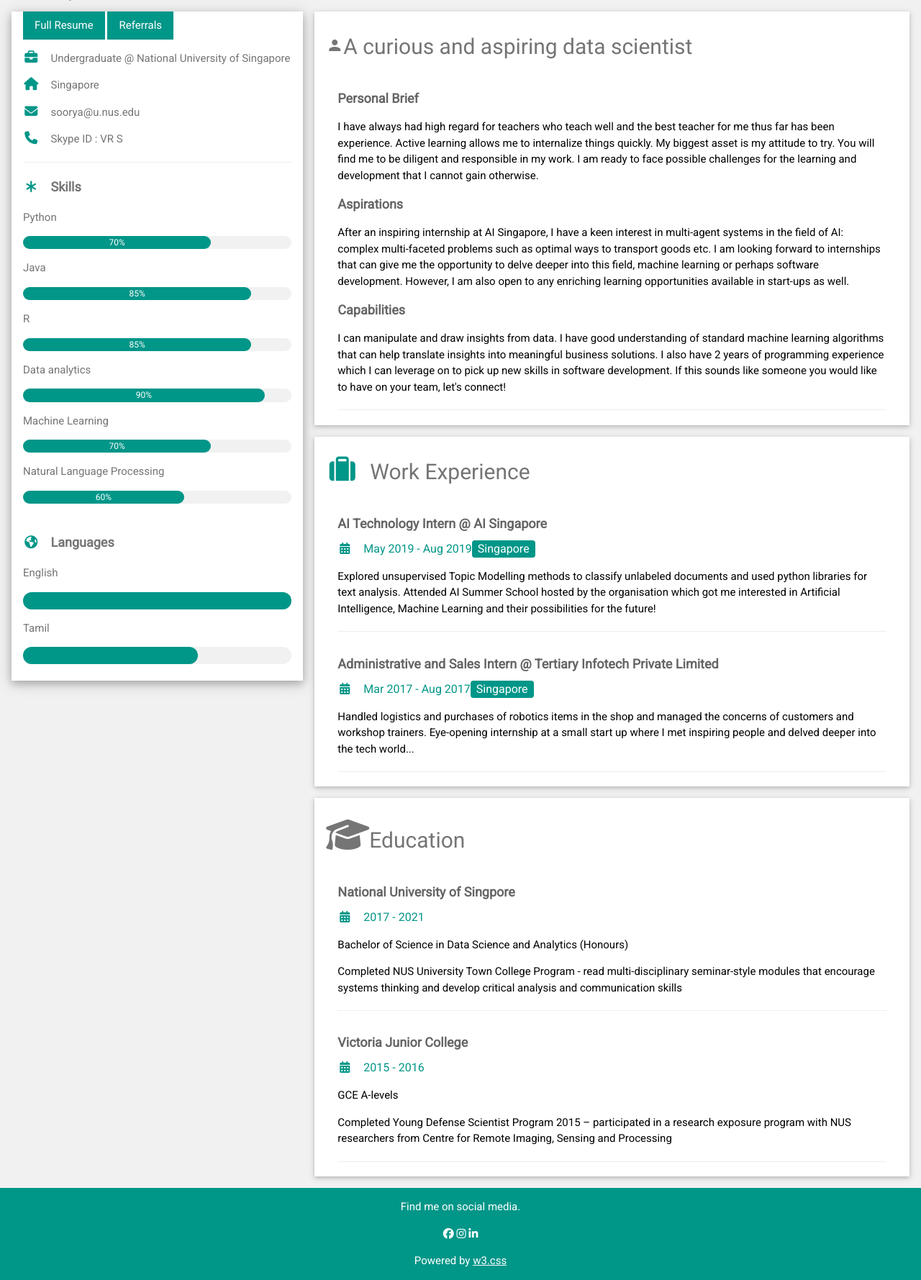
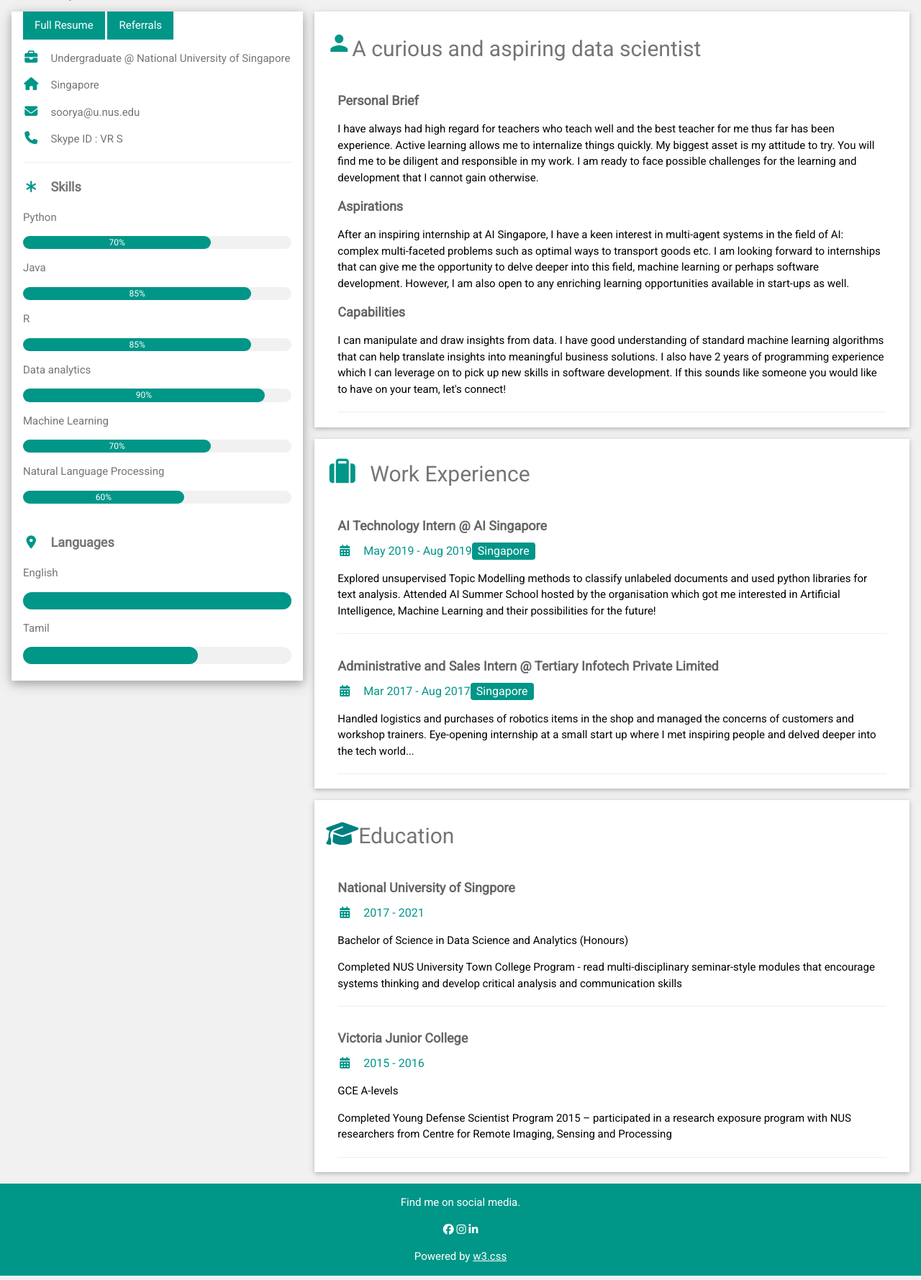
Before and after one commit to VRSoorya/vr_soorya.github.io, a Jekyll site: the page index.html, which Jekyll copies as it is, in a window 1280 px wide. Shown: the whole page at 72% size. Built offline with Jekyll 4.4.1, drawn with Linux system fonts in a browser that asks for light colours; nearby versions of some CDN libraries.

Commit message:
Update index.html

```diff
--- a/index.html
+++ b/index.html
@@ -72,7 +72,7 @@ html,body,h1,h2,h3,h4,h5,h6 {font-family: "Roboto", sans-serif}
           </div>
           <br>
 
-          <p class="w3-large w3-text-theme"><b><i class="fa fa-globe fa-fw w3-margin-right w3-text-teal"></i>Languages</b></p>
+          <p class="w3-large w3-text-theme"><b><i class="fa fa-map-marker-alt fa-fw w3-margin-right w3-text-teal"></i>Languages</b></p>
           <p>English</p>
           <div class="w3-light-grey w3-round-xlarge">
             <div class="w3-round-xlarge w3-teal" style="height:24px;width:100%"></div>
@@ -92,7 +92,7 @@ html,body,h1,h2,h3,h4,h5,h6 {font-family: "Roboto", sans-serif}
     <div class="w3-twothird">
 
         <div class="w3-container w3-card w3-white w3-margin-bottom">
-        <h2 class="w3-text-grey w3-padding-16"><i class="material-icons">person</i></i>A curious and aspiring data scientist</h2>
+        <h2 class="w3-text-grey w3-padding-16"><i class="material-icons w3-xxlarge w3-text-teal">person</i></i>A curious and aspiring data scientist</h2>
         <div class="w3-container">
           <h5 class="w3-opacity"><b>Personal Brief</b></h5>
           <p>I have always had high regard for teachers who teach well and the best teacher for me thus far has been experience. Active learning allows me to internalize things quickly. My biggest asset is my attitude to try. You will find me to be diligent and responsible in my work. I am ready to face possible challenges for the learning and development that I cannot gain otherwise.</p>
@@ -121,7 +121,7 @@ html,body,h1,h2,h3,h4,h5,h6 {font-family: "Roboto", sans-serif}
       </div>
 
       <div class="w3-container w3-card w3-white">
-        <h2 class="w3-text-grey w3-padding-16"><i class='fas fa-graduation-cap' style='font-size:48px'></i></i>Education</h2>
+        <h2 class="w3-text-grey w3-padding-16"><i class='fas fa-graduation-cap' style='font-size:36px;color:teal'></i></i>Education</h2>
         <div class="w3-container">
           <h5 class="w3-opacity"><b>National University of Singpore</b></h5>
           <h6 class="w3-text-teal"><i class="fa fa-calendar fa-fw w3-margin-right"></i>2017 - 2021</h6>
```
